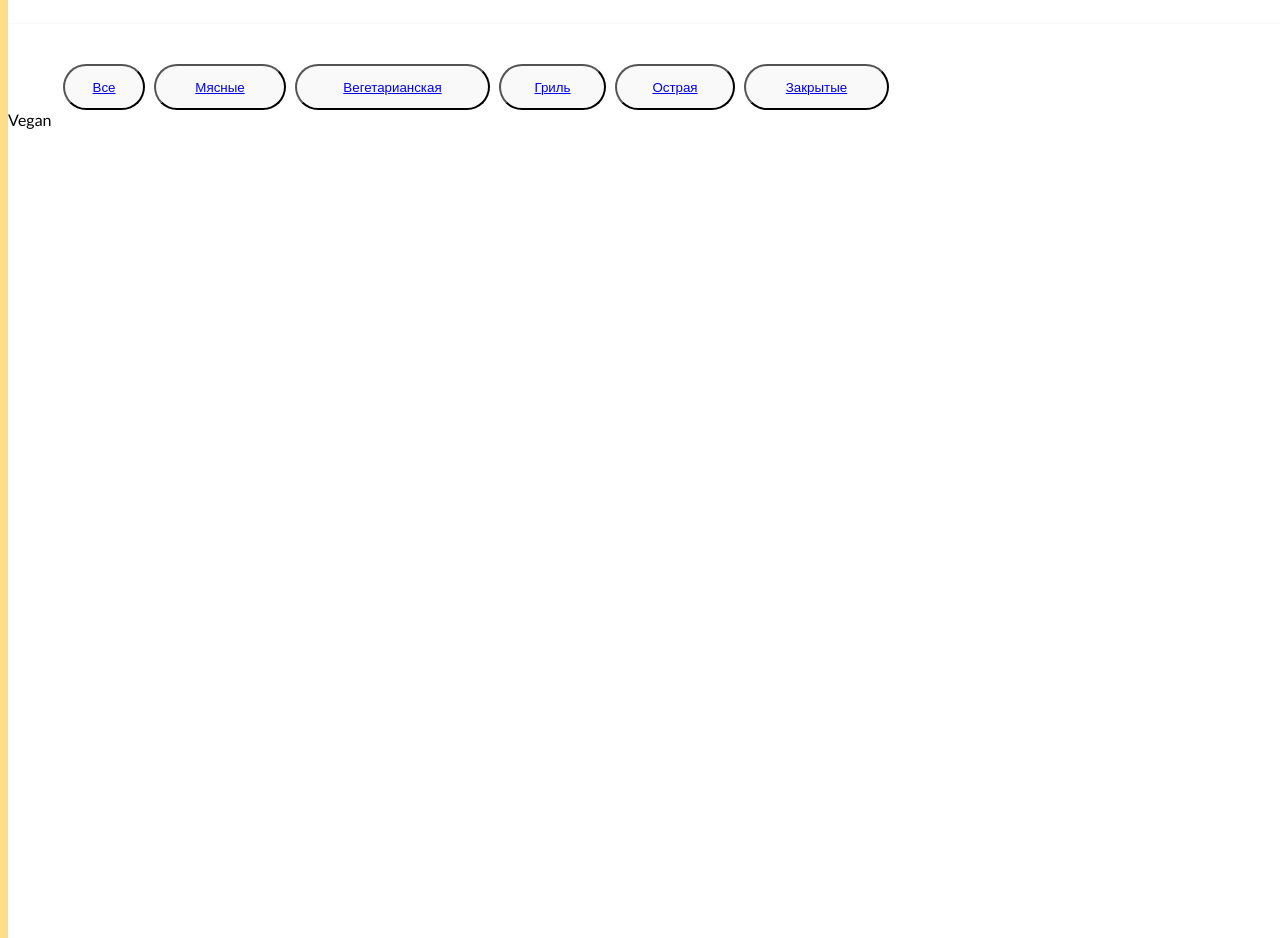
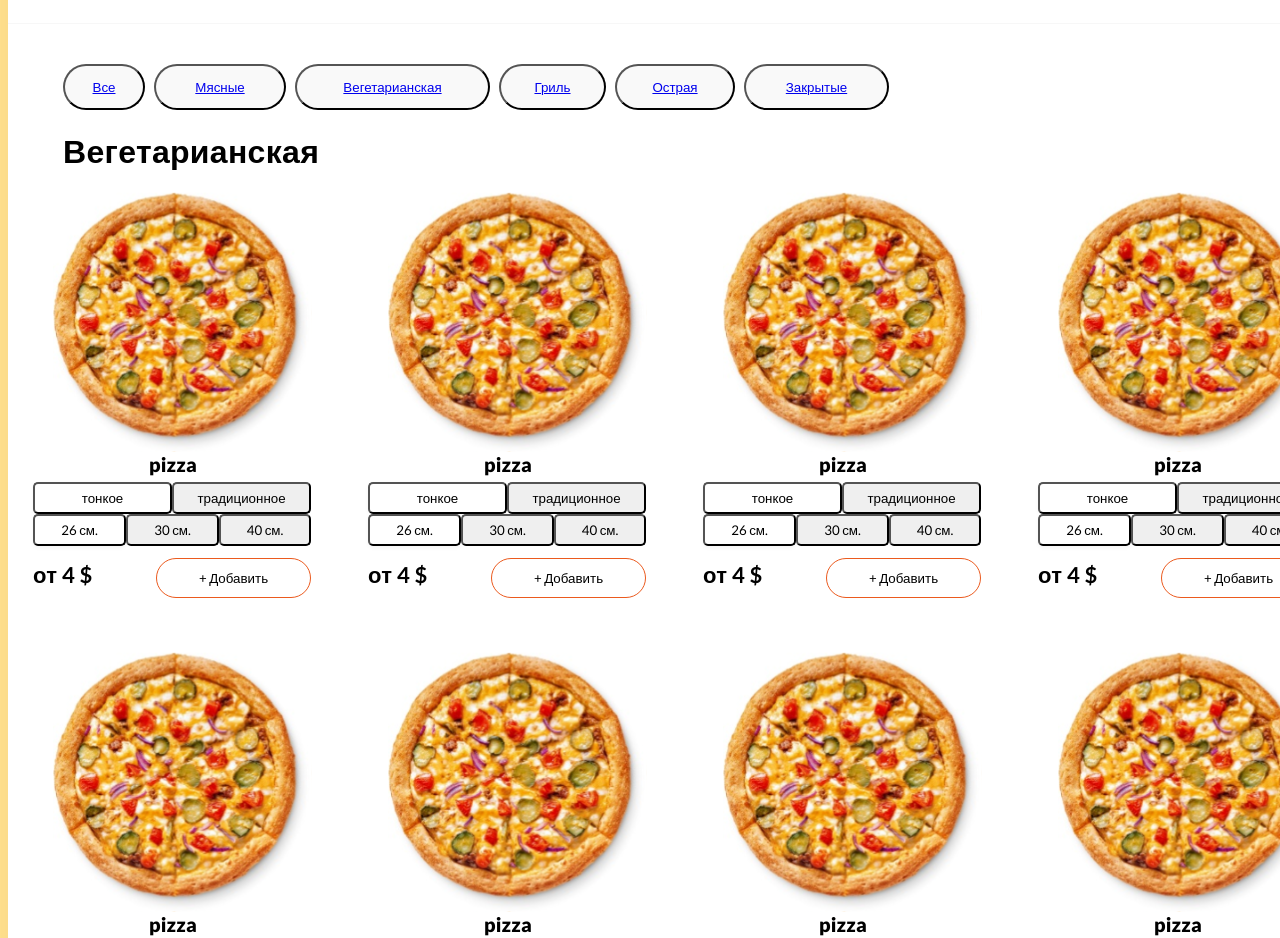
Before and after one commit to Aleksey-Smouzh/react_pizza, a React (Create React App) app in the folder pizza/: page /vegan in a window 1280 px wide. Shown: the part 122-1060 px from the top of the page. Built offline with nearby package versions, Linux system fonts and the light colour scheme; a web font is replaced by a local one.

Commit message:
add ctyle to comp. Spicy, Vegan

```diff
--- a/pizza/src/components/Navbar/Spicy/Spicy.jsx
+++ b/pizza/src/components/Navbar/Spicy/Spicy.jsx
@@ -1,9 +1,38 @@
-import React from 'react'
-import spicy from './Spicy.module.css'
+import React from "react";
+import spicy from "./Spicy.module.css";
+import SamplePizza from "../../SamplePizza/SamplePizza";
 function Spicy() {
   return (
-    <div className={spicy.container}>Spicy</div>
-  )
+    <div className={spicy.container}>
+      <h1 className={spicy.title}>Острая</h1>
+      <div className={spicy.wrapper}>
+        <div className={spicy.blok1}>
+          <SamplePizza />
+        </div>
+        <div className={spicy.blok2}>
+          <SamplePizza />
+        </div>
+        <div className={spicy.blok3}>
+          <SamplePizza />
+        </div>
+        <div className={spicy.blok4}>
+          <SamplePizza />
+        </div>
+        <div className={spicy.blok5}>
+          <SamplePizza />
+        </div>
+        <div className={spicy.blok6}>
+          <SamplePizza />
+        </div>
+        <div className={spicy.blok7}>
+          <SamplePizza />
+        </div>
+        <div className={spicy.blok8}>
+          <SamplePizza />
+        </div>
+      </div>
+    </div>
+  );
 }
 
-export default Spicy
+export default Spicy;
--- a/pizza/src/components/Navbar/Spicy/Spicy.module.css
+++ b/pizza/src/components/Navbar/Spicy/Spicy.module.css
@@ -1,3 +1,47 @@
 .container{
     grid-area: s;
 }
+.title {
+    margin-left: 55px;
+    font-style: normal;
+    font-weight: 700;
+    font-size: 32px;
+    line-height: 39px;
+
+    letter-spacing: 0.01em;
+
+    color: #000000;
+  }
+  .wrapper {
+    display: grid;
+    grid-template-areas:
+      "o t th f"
+      "fi s se e";
+    grid-template-columns: auto;
+    grid-template-rows: 460px 460px;
+  }
+
+  .blok1 {
+    grid-area: o;
+  }
+  .blok2 {
+    grid-area: t;
+  }
+  .blok3 {
+    grid-area: th;
+  }
+  .blok4 {
+    grid-area: f;
+  }
+  .blok5 {
+    grid-area: fi;
+  }
+  .blok6 {
+    grid-area: s;
+  }
+  .blok7 {
+    grid-area: se;
+  }
+  .blok8 {
+    grid-area: e;
+  }
--- a/pizza/src/components/Navbar/Vegan/Vegan.jsx
+++ b/pizza/src/components/Navbar/Vegan/Vegan.jsx
@@ -1,9 +1,38 @@
-import React from 'react'
-import vegan from './Vegan.module.css'
+import React from "react";
+import vegan from "./Vegan.module.css";
+import SamplePizza from "../../SamplePizza/SamplePizza";
 function Vegan() {
   return (
-    <div className={vegan.container}>Vegan</div>
-  )
+    <div className={vegan.container}>
+      <h1 className={vegan.title}>Вегетарианская</h1>
+      <div className={vegan.wrapper}>
+        <div className={vegan.blok1}>
+          <SamplePizza />
+        </div>
+        <div className={vegan.blok2}>
+          <SamplePizza />
+        </div>
+        <div className={vegan.blok3}>
+          <SamplePizza />
+        </div>
+        <div className={vegan.blok4}>
+          <SamplePizza />
+        </div>
+        <div className={vegan.blok5}>
+          <SamplePizza />
+        </div>
+        <div className={vegan.blok6}>
+          <SamplePizza />
+        </div>
+        <div className={vegan.blok7}>
+          <SamplePizza />
+        </div>
+        <div className={vegan.blok8}>
+          <SamplePizza />
+        </div>
+      </div>
+    </div>
+  );
 }
 
-export default Vegan
+export default Vegan;
--- a/pizza/src/components/Navbar/Vegan/Vegan.module.css
+++ b/pizza/src/components/Navbar/Vegan/Vegan.module.css
@@ -1,3 +1,47 @@
-.container{
-    grid-area: v;
+.container {
+  grid-area: v;
 }
+.title {
+  margin-left: 55px;
+  font-style: normal;
+  font-weight: 700;
+  font-size: 32px;
+  line-height: 39px;
+
+  letter-spacing: 0.01em;
+
+  color: #000000;
+}
+.wrapper {
+  display: grid;
+  grid-template-areas:
+    "o t th f"
+    "fi s se e";
+  grid-template-columns: auto;
+  grid-template-rows: 460px 460px;
+}
+
+.blok1 {
+  grid-area: o;
+}
+.blok2 {
+  grid-area: t;
+}
+.blok3 {
+  grid-area: th;
+}
+.blok4 {
+  grid-area: f;
+}
+.blok5 {
+  grid-area: fi;
+}
+.blok6 {
+  grid-area: s;
+}
+.blok7 {
+  grid-area: se;
+}
+.blok8 {
+  grid-area: e;
+}
```
